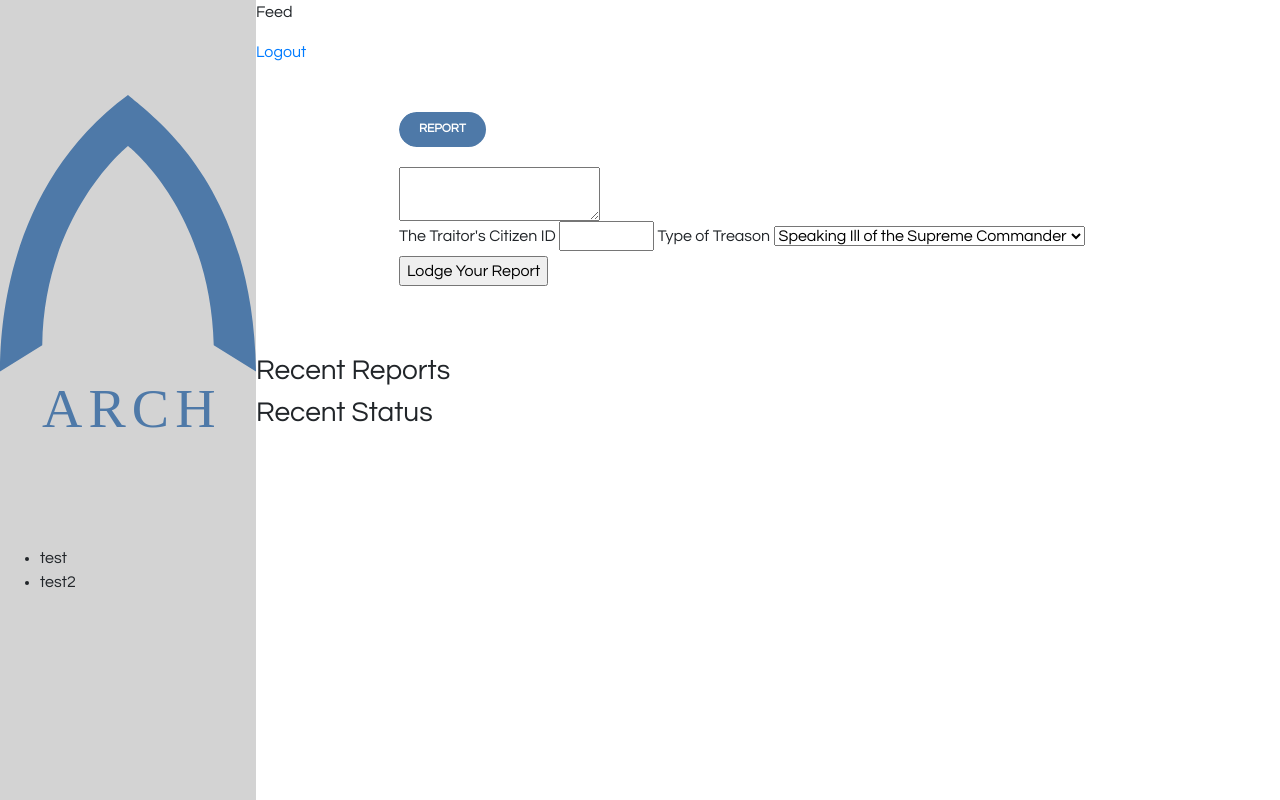
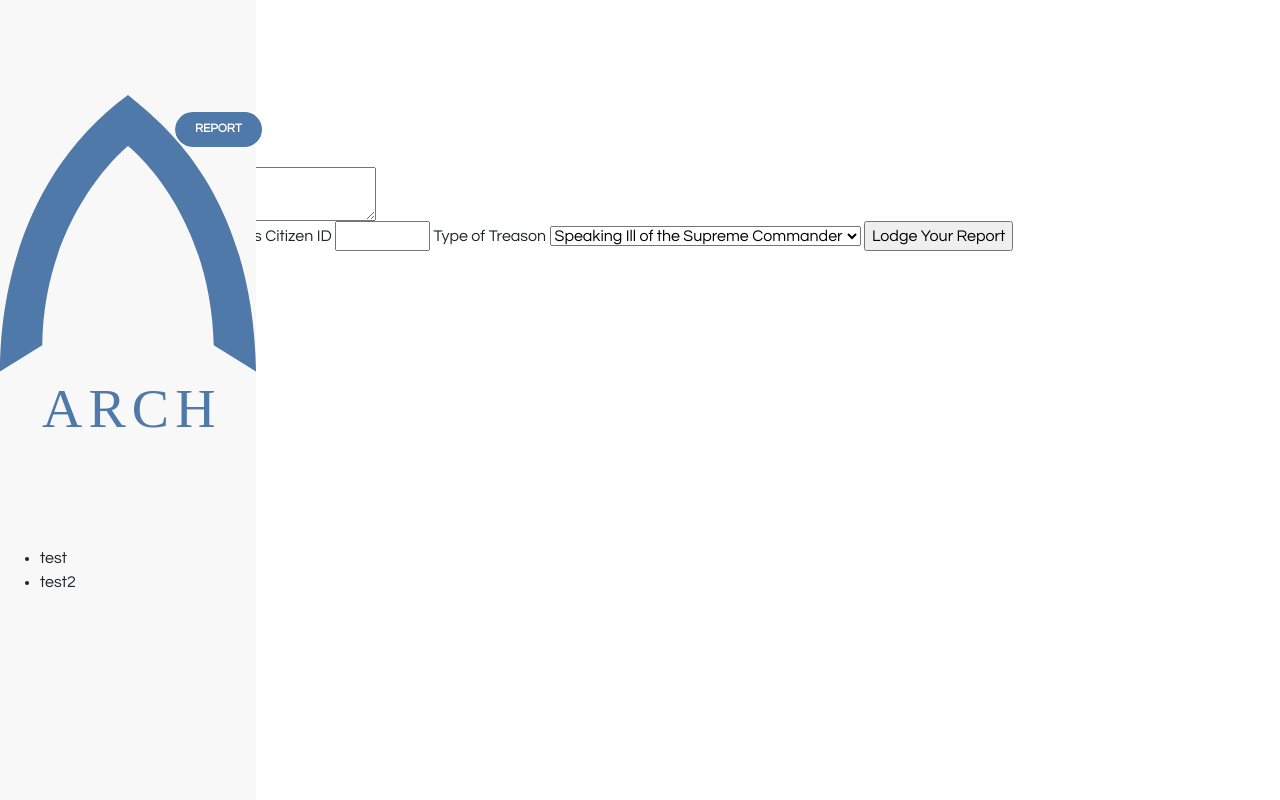
Before and after one commit to blaiddyd/arch-rank, a Flask app: page /feed in a window 1280 px wide. Run offline with Flask 2, Linux system fonts and the light colour scheme; the visitor is signed in with stand-in values (Sample User, id 1); data comes from the database, SQL or seed files in the repository; data that the repository does not hold is empty; some libraries are stand-ins or nearby versions.

Commit message:
Separated styling

```diff
--- a/app/static/styles/main.css
+++ b/app/static/styles/main.css
@@ -1,4 +1,5 @@
 body {
     font-family: 'Questrial', sans-serif;
     overflow-x: hidden;
+    margin: 0;
 }
--- a/app/static/styles/sidebar.css
+++ b/app/static/styles/sidebar.css
@@ -1,19 +1,6 @@
-body {
-    margin: 0;
-}
-
-.page {
-    display: grid;
-    grid-template-columns: 20vw auto;
-}
-
 .nav {
     position: fixed;
     width: 20vw;
     height: 100vh;
-    background-color: lightgray;
+    background-color: #f8f8f8;
 }
-
-.feedbox {
-    grid-column-start: 2;
-}
```
Also changed, not shown: app/static/styles/feed.css (added, +9 -0 lines).
